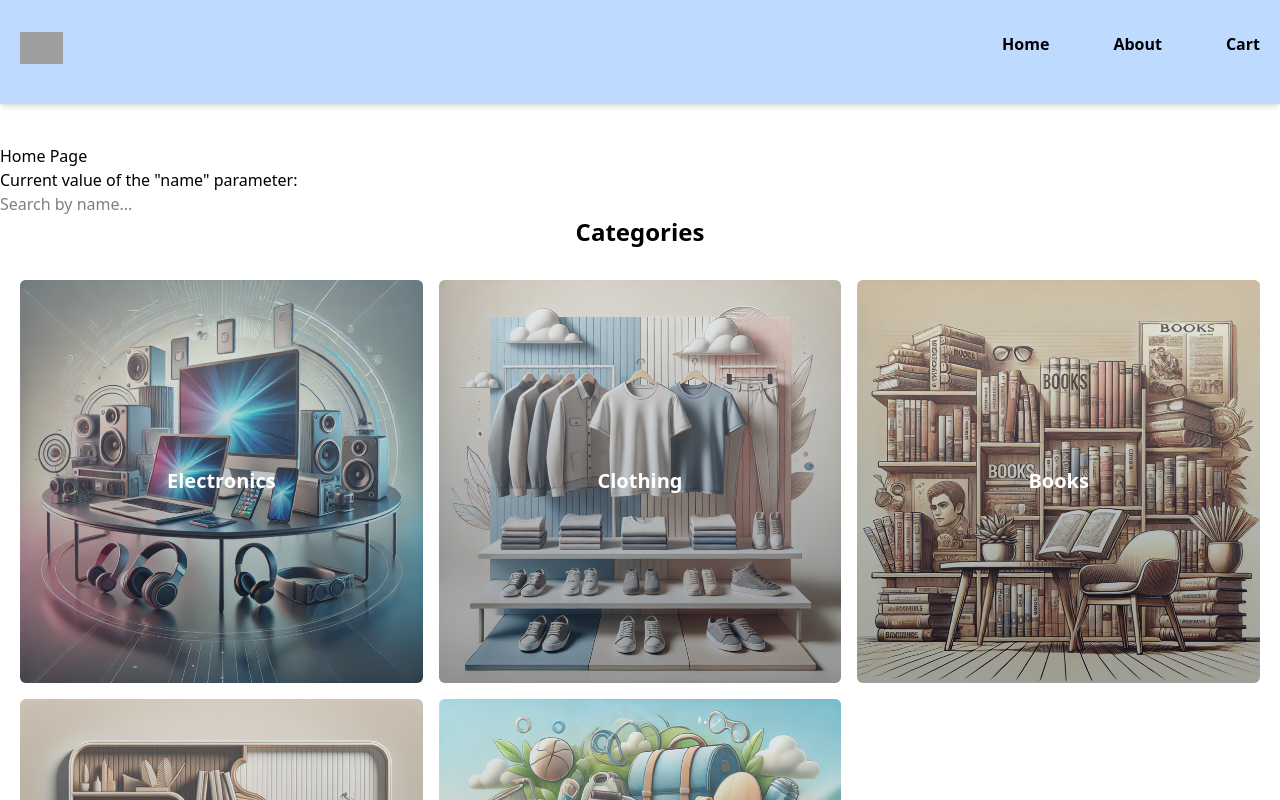
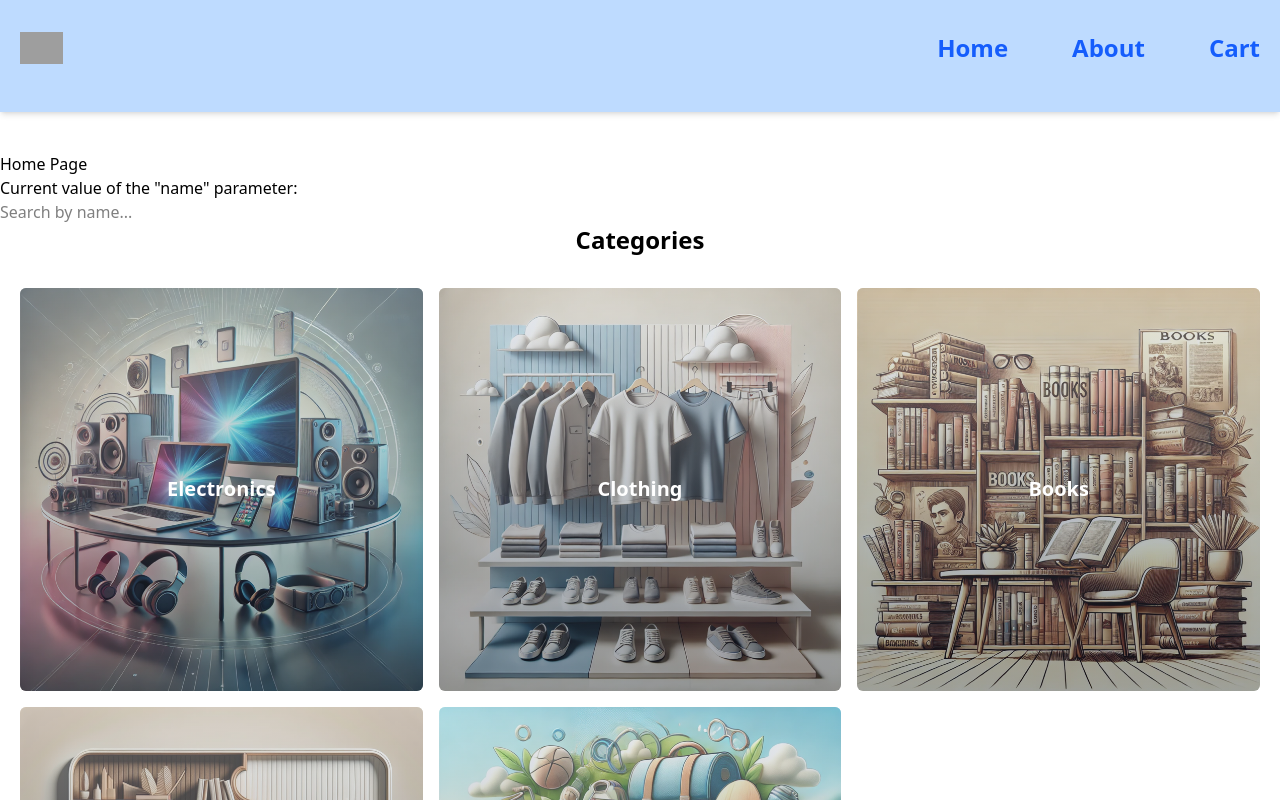
Before and after one commit to Kishinskiy/tutorial_shop, a React (Vite) app: page / in a window 1280 px wide. Shown: the top 800 px of the page. Built offline with nearby package versions, Linux system fonts and the light colour scheme; grey boxes are pictures that could not be loaded.

Commit message:
chane navlink to styled component

```diff
--- a/src/UI/NavLinkMenu.jsx
+++ b/src/UI/NavLinkMenu.jsx
@@ -1,5 +1,7 @@
-export default function NavLinkMenu({to, children}) {
+import {NavLink} from "react-router-dom";
+
+export default function NavLinkMenu({ to, children }) {
     return (
-        <NavLinkMenu className="text-2xl font-semibold text-blue-600 hover:text-red-400;" to={to}>{children}</NavLinkMenu>
+        <NavLink className="text-2xl font-semibold text-blue-600 hover:text-red-400;" to={to}>{children}</NavLink>
     )
 }
--- a/src/components/Header.jsx
+++ b/src/components/Header.jsx
@@ -7,9 +7,9 @@ export default function Header() {
             <img className="h-8" src="/logo.svg" alt="logo"/>
             <nav>
                 <ul className="flex space-x-8 gap-8">
-                    <li className="mb-4"><NavLink to="/">Home</NavLink></li>
-                    <li><NavLink to={"/about"}> About</NavLink></li>
-                    <li><NavLink to={"/cart"}> Cart</NavLink></li>
+                    <li className="mb-4"><NavLinkMenu to={"/"}>Home</NavLinkMenu></li>
+                    <li><NavLinkMenu to={"/about"}> About</NavLinkMenu></li>
+                    <li><NavLinkMenu to={"/cart"}> Cart</NavLinkMenu></li>
                 </ul>
             </nav>
         </header>
```
Also changed, not shown: 1 other file (tests, documents, lock files or other folders).
